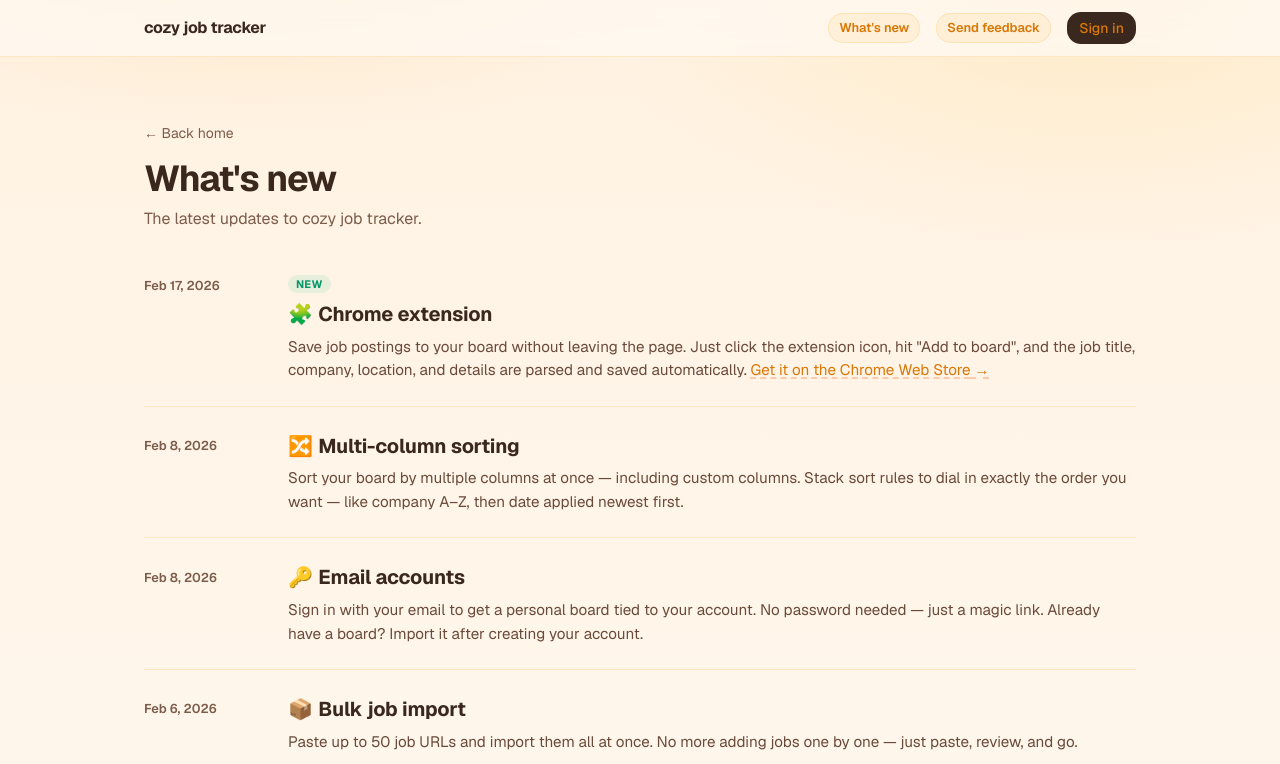
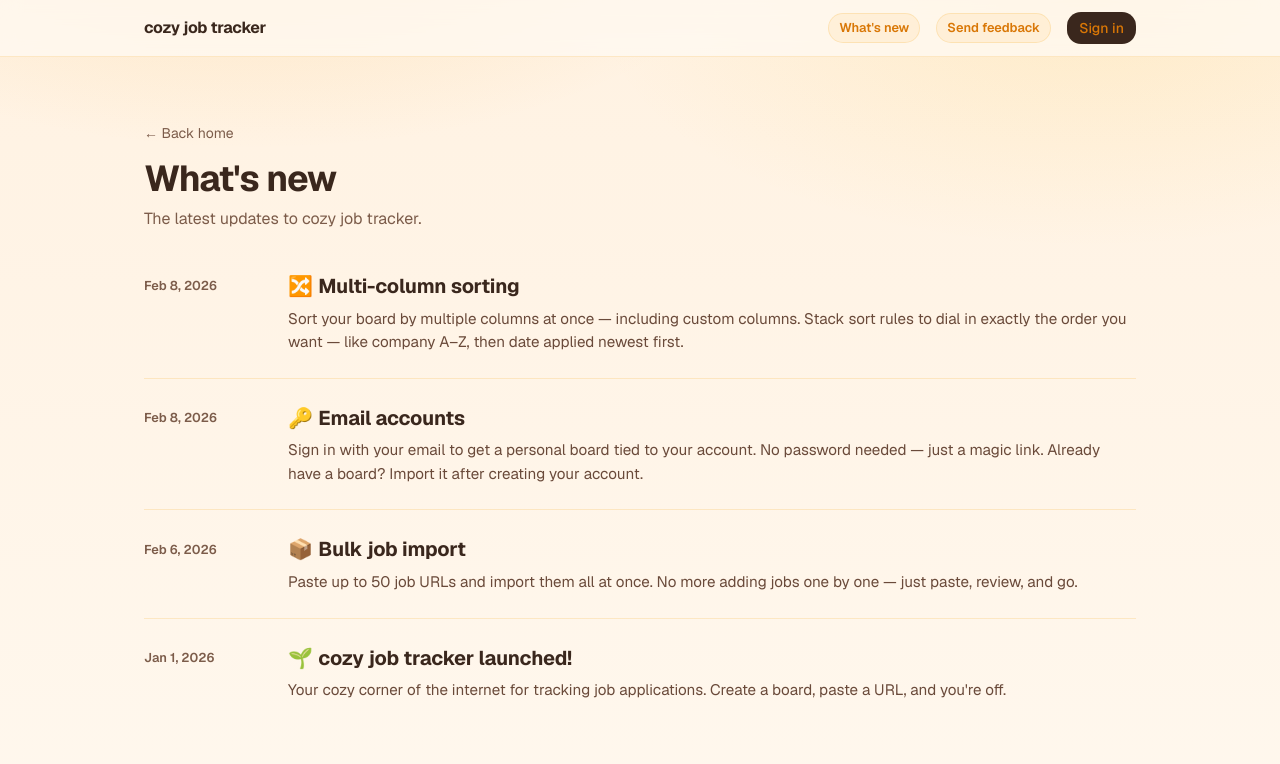
Before and after one commit to dwahbe/cozy-job-tracker, a Next.js app: page /changelog in a window 1280 px wide. Shown: the top 764 px of the page. Built offline with nearby package versions, Linux system fonts and the light colour scheme; no server answers.

Commit message:
Commented out changelog for upcoming chrome extension

```diff
--- a/app/changelog-data.ts
+++ b/app/changelog-data.ts
@@ -8,18 +8,19 @@ export type ChangelogEntry = {
 };
 
 export const changelog: ChangelogEntry[] = [
-  {
-    date: 'Feb 17, 2026',
-    title: 'Chrome extension',
-    emoji: '🧩',
-    tag: 'new',
-    description:
-      'Save job postings to your board without leaving the page. Just click the extension icon, hit "Add to board", and the job title, company, location, and details are parsed and saved automatically.',
-    link: {
-      url: 'https://chromewebstore.google.com/detail/cozy-job-tracker/jnkjaboanaihkoiidmpjolldkgkbpllm',
-      text: 'Get it on the Chrome Web Store',
-    },
-  },
+  // TODO: Uncomment when Chrome extension is approved
+  // {
+  //   date: 'Feb 20, 2026',
+  //   title: 'Chrome extension',
+  //   emoji: '🧩',
+  //   tag: 'new',
+  //   description:
+  //     'Save job postings to your board without leaving the page. Just click the extension icon, hit "Add to board", and the job title, company, location, and details are parsed and saved automatically.',
+  //   link: {
+  //     url: 'https://chromewebstore.google.com/detail/cozy-job-tracker/jnkjaboanaihkoiidmpjolldkgkbpllm',
+  //     text: 'Get it on the Chrome Web Store',
+  //   },
+  // },
   {
     date: 'Feb 8, 2026',
     title: 'Multi-column sorting',
```
